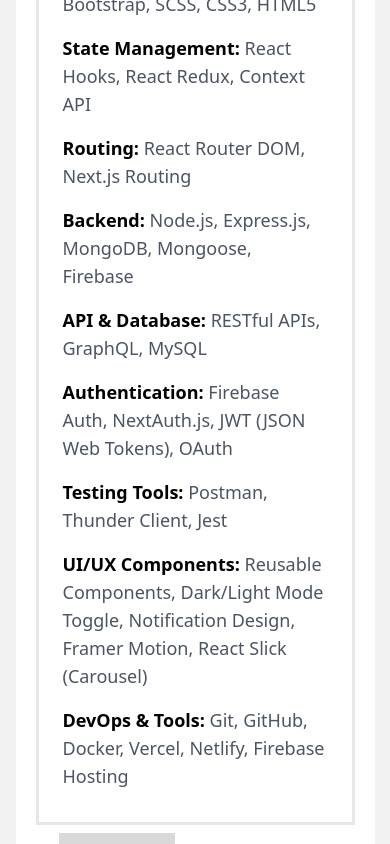
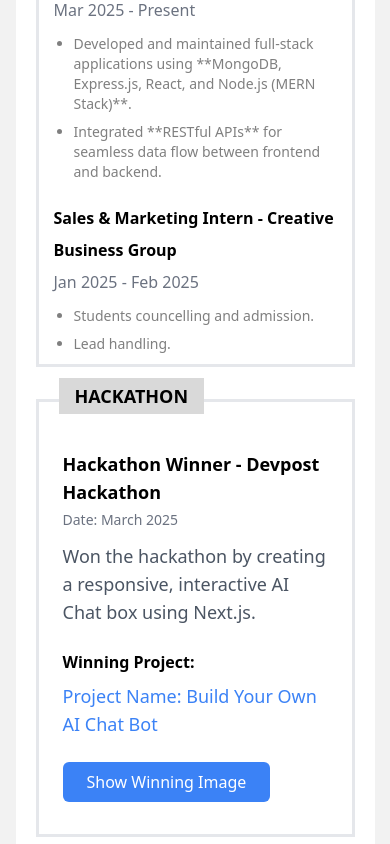
Before and after one commit to rajibulislam60/up_Portfolio, a React (Vite) app: page /about in a window 390 px wide. Shown: the part 1040-1884 px from the top of the page. Built offline with nearby package versions, Linux system fonts and the light colour scheme.

Commit message:
hackathon area add

```diff
--- /dev/null
+++ b/src/components/Hackathon.jsx
@@ -0,0 +1,64 @@
+import React from 'react'
+import LinkedInImg from "./../../public/linkedIn.jpg";
+
+const hackathonlink = [
+  {
+    href: "https://devpost.com/rajibulislam60707877",
+    imgSrc: "https://images.icon-icons.com/3914/PNG/512/devpost_logo_icon_249036.png",
+    alt: "Devpost Hackathon Profile",
+    text: "Visit my Devpost",
+  },
+  {
+    href: "https://nuwe.io/profile",
+    imgSrc: "https://lanzadera.es/wp-content/uploads/2022/04/nuwe-logo.png",
+    alt: "NUWE Hackathon Profile",
+    text: "Visit my NUWE",
+  },
+];
+
+const HackathonDetails = ({ href, imgSrc, alt, text }) => (
+  <li className="relative w-full lg:w-[48%] mt-2 lg:h-[250px] overflow-hidden group border">
+    <a
+      href={href}
+      target="_blank"
+      rel="noopener noreferrer"
+      className="relative block h-full w-full"
+    >
+      <img
+        className="w-full h-full object-cover cursor-pointer duration-500 ease-in-out group-hover:scale-110"
+        src={imgSrc}
+        alt={alt}
+      />
+      <div className="absolute inset-0 bg-black/70 flex justify-center items-center opacity-0 group-hover:opacity-100 duration-500">
+        <p className="text-white text-[24px] font-semibold">{text}</p>
+      </div>
+    </a>
+  </li>
+);
+
+const Hackathon = () => {
+  return (
+    <div className="w-full border-[3px] mx-auto mt-[70px] relative">
+            <div className="uppercase text-[18px] lg:text-[32px] font-semibold leading-[36px] bg-white absolute top-[-25px] lg:top-[-30px] left-[20px] lg:left-[50px]">
+              <h3 className="bg-black/15 px-[15px] lg:px-[30px] py-1 lg:py-2">
+                Hackathon
+              </h3>
+            </div>
+            <div className="px-[10px] lg:px-[50px] py-[20px] lg:py-[80px]">
+              <ul className="lg:flex lg:flex-wrap justify-between gap-[10px] lg:gap-[30px]">
+                {hackathonlink.map((link, index) => (
+                  <HackathonDetails
+                    key={index}
+                    href={link.href}
+                    imgSrc={link.imgSrc}
+                    alt={link.alt}
+                    text={link.text}
+                  />
+                ))}
+              </ul>
+            </div>
+          </div>
+  )
+}
+
+export default Hackathon
--- /dev/null
+++ b/src/components/HackathonDetails.jsx
@@ -0,0 +1,97 @@
+import React, { useState } from "react";
+import devpostW1 from "../../public/devpostW1.png"
+
+// Fake data for hackathon wins
+const hackathons = [
+  {
+    id: 1,
+    name: "Devpost Hackathon",
+    date: "March 2025",
+    description:
+      "Won the hackathon by creating a responsive, interactive AI Chat box using Next.js.",
+    projectName: "Build Your Own AI Chat Bot",
+    projectLink: "https://devpost.com/software/ai-chat-xn69tl",
+    imageUrl: devpostW1,
+  },
+];
+
+const HackathonDetails = () => {
+  const [showImage, setShowImage] = useState(null);
+
+  const toggleImage = (id) => {
+    if (showImage === id) {
+      setShowImage(null); // Close the image if it's already open
+    } else {
+      setShowImage(id); // Open the clicked image
+    }
+  };
+
+  const closeImage = () => {
+    setShowImage(null);
+  };
+
+  return (
+    <div className="w-full border-[3px] mx-auto relative mt-8 lg:mt-20">
+      <div className="uppercase text-lg lg:text-2xl font-semibold bg-white absolute -top-6 lg:-top-8 left-5 lg:left-12">
+        <h3 className="bg-black/15 px-4 lg:px-6 py-1 lg:py-2">Hackathon</h3>
+      </div>
+
+      {hackathons.map((hackathon) => (
+        <div key={hackathon.id} className="py-8 lg:py-16 px-6 lg:px-12 text-gray-600">
+          <h2 className="text-lg lg:text-xl font-semibold text-black mt-4">
+            Hackathon Winner - {hackathon.name}
+          </h2>
+
+          <h4 className="text-sm lg:text-md font-medium text-gray-500 mt-1">
+            Date: {hackathon.date}
+          </h4>
+
+          <p className="text-lg lg:text-xl font-medium mt-3">
+            {hackathon.description}
+          </p>
+
+          <div className="mt-6">
+            <p className="text-md lg:text-lg font-semibold text-black">Winning Project:</p>
+            <p className="text-lg lg:text-xl font-medium mt-2">
+              <a
+                href={hackathon.projectLink}
+                target="_blank"
+                rel="noopener noreferrer"
+                className="text-blue-500 hover:text-blue-600"
+              >
+                Project Name: {hackathon.projectName}
+              </a>
+            </p>
+          </div>
+
+          <div className="mt-6 relative">
+            <button
+              onClick={() => toggleImage(hackathon.id)}
+              className="px-6 py-2 bg-blue-500 text-white rounded-md hover:bg-blue-600 focus:outline-none"
+            >
+              {showImage === hackathon.id ? "Hide Winning Image" : "Show Winning Image"}
+            </button>
+
+            {showImage === hackathon.id && (
+              <div className="top-0 left-0 right-0 bottom-0 w-full h-full bg-black/40 flex items-center justify-center relative">
+                <button
+                  onClick={closeImage}
+                  className="absolute top-2 right-2 text-white text-3xl font-bold bg-black/60 rounded-full hover:bg-black/80"
+                >
+                  X
+                </button>
+                <img
+                  src={hackathon.imageUrl}
+                  alt={`Winning image for ${hackathon.name}`}
+                  className="w-[80%] lg:w-[60%] h-auto rounded-lg shadow-lg"
+                />
+              </div>
+            )}
+          </div>
+        </div>
+      ))}
+    </div>
+  );
+};
+
+export default HackathonDetails;
--- a/src/pages/About.jsx
+++ b/src/pages/About.jsx
@@ -4,6 +4,7 @@
 import Timeline from "../components/Timeline";
 import Skills from "../components/Skills";
 import Experience from "../components/Experience";
+import HackathonDetails from "../components/HackathonDetails";
 
 const About = () => {
   const [cvOpen, setCVOpen] = useState(false);
@@ -103,9 +104,10 @@
             </div>
 
           </div>
+          <Experience/>
+          <HackathonDetails/>
           <Skills/>
           <Timeline />
-          <Experience/>
           <div className="w-full border-[3px] mx-auto relative mt-[30px] lg:mt-[90px]">
             <div className="uppercase text-[18px] lg:text-[32px] font-semibold leading-[36px] bg-white absolute top-[-25px] lg:top-[-30px] left-[20px] lg:left-[50px]">
               <h3 className="bg-black/15 px-[15px] lg:px-[30px] py-1 lg:py-2">Career Objective</h3>
--- a/src/pages/Portfolio.jsx
+++ b/src/pages/Portfolio.jsx
@@ -2,6 +2,7 @@
 import FacebookImg from "./../../public/facebook.jpg";
 import LinkedInImg from "./../../public/linkedIn.jpg";
 import GithubImg from "./../../public/github.jfif";
+import Hackathon from "../components/Hackathon";
 
 const socialLinks = [
   {
@@ -69,6 +70,7 @@
               </ul>
             </div>
           </div>
+          <Hackathon/>
         </div>
       </div>
     </div>
```
Also changed, not shown: public/devpostW1.png (added).
